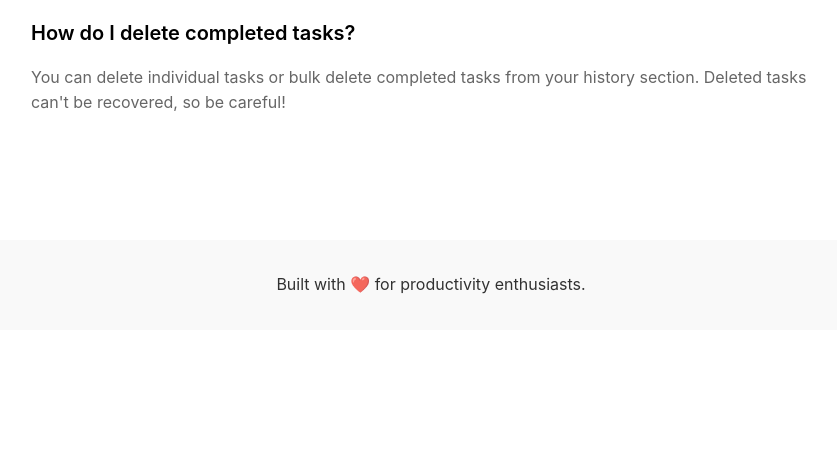
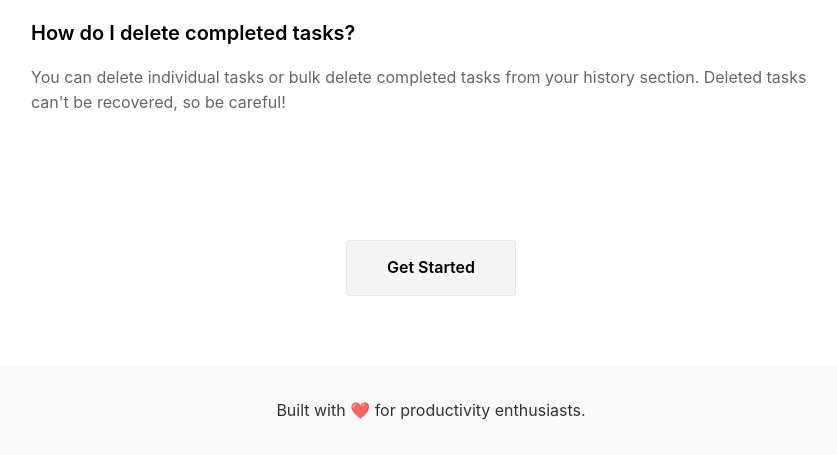
Before and after one commit to swe-students-fall2025/2-web-app-yay, a Flask app: page / in a window 1280 px wide. Shown: the part 2486-2941 px from the top of the page, without its empty margins (209-1046 px from the left). Before the commit the page ends 2780 px from the top, so only its background shows below. Run offline with Flask 3, Linux system fonts and the light colour scheme.

Commit message:
add get started button at the end of laning

```diff
--- a/static/css/styles.css
+++ b/static/css/styles.css
@@ -247,7 +247,7 @@ body {
 
 /* FAQ Section */
 .faq {
-  padding: 100px 0;
+  padding: 100px 0 30px 0;
   background-color: #fff;
 }
 
@@ -285,6 +285,12 @@ body {
   line-height: 1.6;
 }
 
+.cta-section {
+  background-color: #fff;
+  padding: 70px 0;
+  text-align: center;
+}
+
 /* Footer */
 .footer {
   background-color: #f9f9f9;
--- a/templates/landing.html
+++ b/templates/landing.html
@@ -105,6 +105,13 @@
         </div>
     </section>
 
+    <!-- Call to Action Section -->
+    <section class="cta-section">
+        <div class="container">
+            <a href="/signup" class="btn">Get Started</a>
+        </div>
+    </section>
+
     <!-- Footer -->
     <footer class="footer">
         <div class="container">
```
